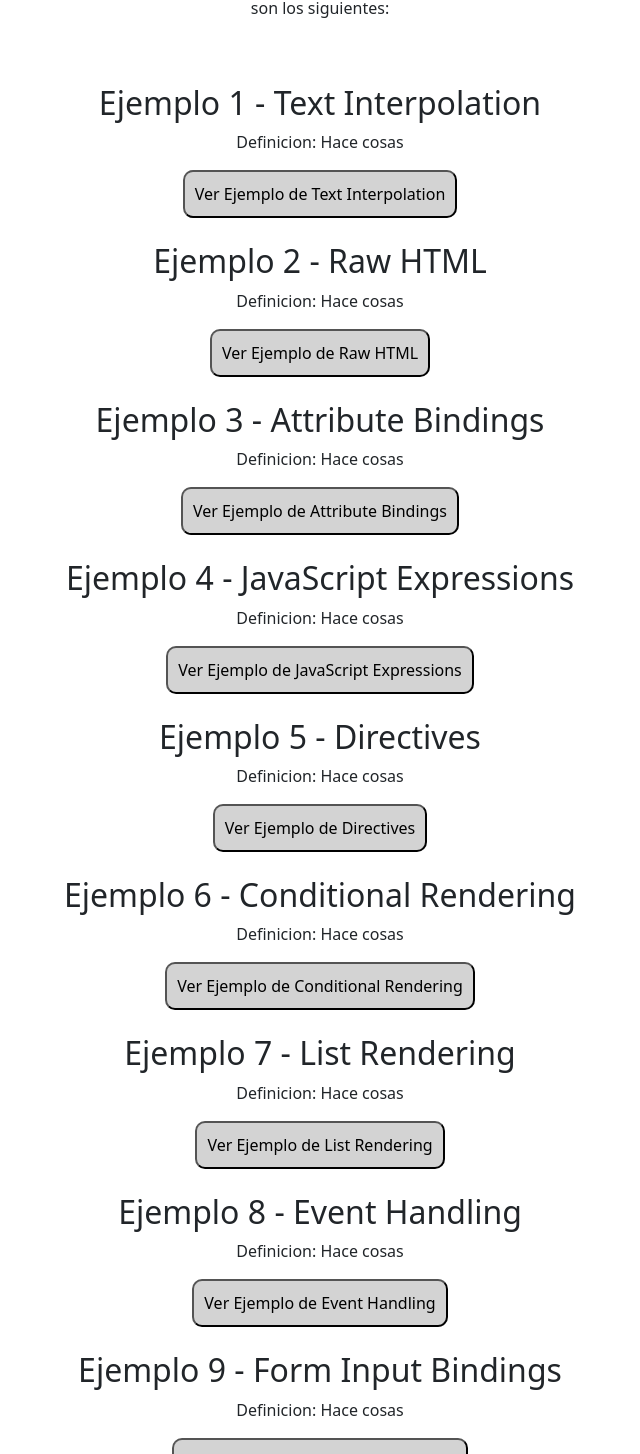
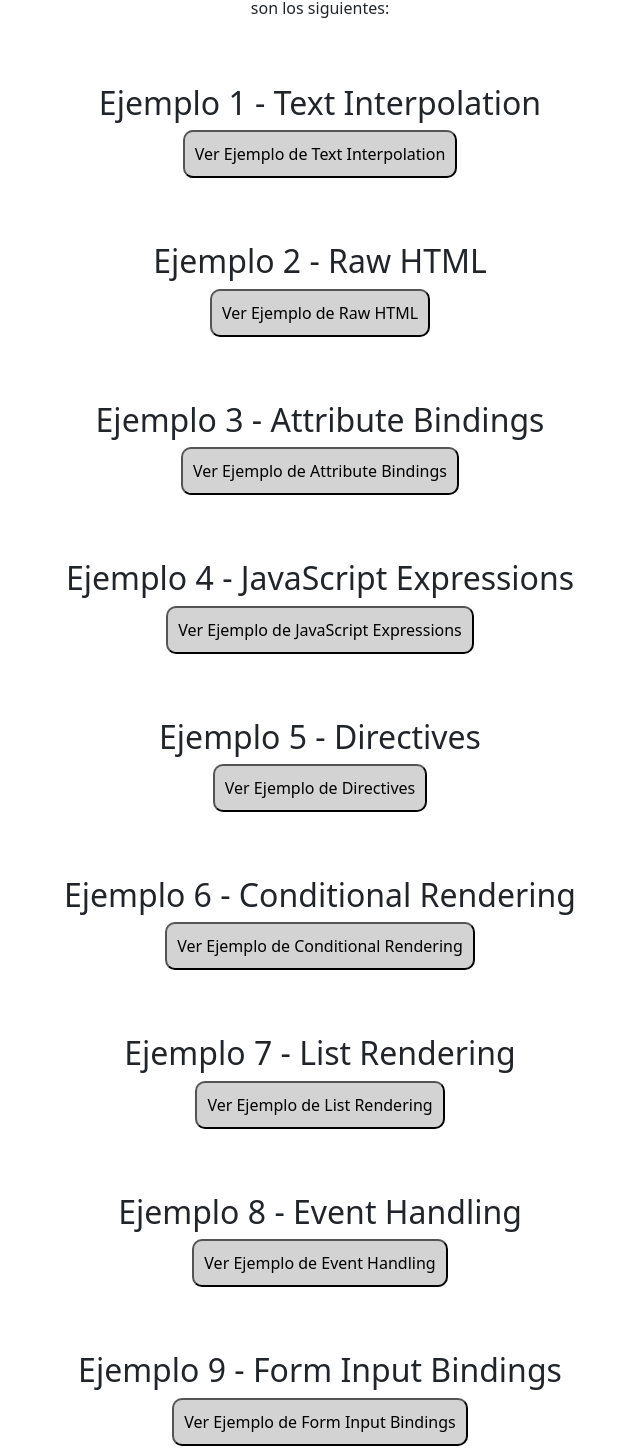
Before and after one commit to Baka69420/Grupo4-DesarrolloWeb, a Vue app in the folder Vuejs-Project/: page / in a window 1280 px wide. Shown: the part 255-1709 px from the top of the page, without its empty margins (320-960 px from the left). Built offline with nearby package versions, Linux system fonts and the light colour scheme.

Commit message:
Update HomePage.vue
Removed the description space, and also added a spacing between each example

```diff
--- a/Vuejs-Project/src/components/HomePage.vue
+++ b/Vuejs-Project/src/components/HomePage.vue
@@ -5,56 +5,56 @@
     <div>
         <br>
         <h2>Ejemplo 1 - Text Interpolation</h2>
-        <p>Definicion: Hace cosas</p>
         <button><router-link class="dropdown-item" :to="{name: 'text-interpolation'}">Ver Ejemplo de Text Interpolation</router-link></button>
+        <p><br></p>
     </div>
     <div>
         <br>
         <h2>Ejemplo 2 - Raw HTML</h2>
-        <p>Definicion: Hace cosas</p>
         <button><router-link class="dropdown-item" :to="{name: 'raw-html'}">Ver Ejemplo de Raw HTML</router-link></button>
+        <p><br></p>
     </div>
     <div>
         <br>
         <h2>Ejemplo 3 - Attribute Bindings</h2>
-        <p>Definicion: Hace cosas</p>
         <button><router-link class="dropdown-item" :to="{name: 'attribute-bindings'}">Ver Ejemplo de Attribute Bindings</router-link></button>
+        <p><br></p>
     </div>
     <div>
         <br>
         <h2>Ejemplo 4 - JavaScript Expressions</h2>
-        <p>Definicion: Hace cosas</p>
         <button><router-link class="dropdown-item" :to="{name: 'javascript-expressions'}">Ver Ejemplo de JavaScript Expressions</router-link></button>
+        <p><br></p>
     </div>
     <div>
         <br>
         <h2>Ejemplo 5 - Directives</h2>
-        <p>Definicion: Hace cosas</p>
         <button><router-link class="dropdown-item" :to="{name: 'directives'}">Ver Ejemplo de Directives</router-link></button>
+        <p><br></p>
     </div>
     <div>
         <br>
         <h2>Ejemplo 6 - Conditional Rendering</h2>
-        <p>Definicion: Hace cosas</p>
         <button><router-link class="dropdown-item" :to="{name: 'conditional-rendering'}">Ver Ejemplo de Conditional Rendering</router-link></button>
+        <p><br></p>
     </div>
     <div>
         <br>
         <h2>Ejemplo 7 - List Rendering</h2>
-        <p>Definicion: Hace cosas</p>
         <button><router-link class="dropdown-item" :to="{name: 'list-rendering'}">Ver Ejemplo de List Rendering</router-link></button>
+        <p><br></p>
     </div>
     <div>
         <br>
         <h2>Ejemplo 8 - Event Handling</h2>
-        <p>Definicion: Hace cosas</p>
         <button><router-link class="dropdown-item" :to="{name: 'event-handling'}">Ver Ejemplo de Event Handling</router-link></button>
+        <p><br></p>
     </div>
     <div>
         <br>
         <h2>Ejemplo 9 - Form Input Bindings</h2>
-        <p>Definicion: Hace cosas</p>
         <button><router-link class="dropdown-item" :to="{name: 'form-input-bindings'}">Ver Ejemplo de Form Input Bindings</router-link></button>
+        <p><br></p>
     </div>
 </template>
 
```
